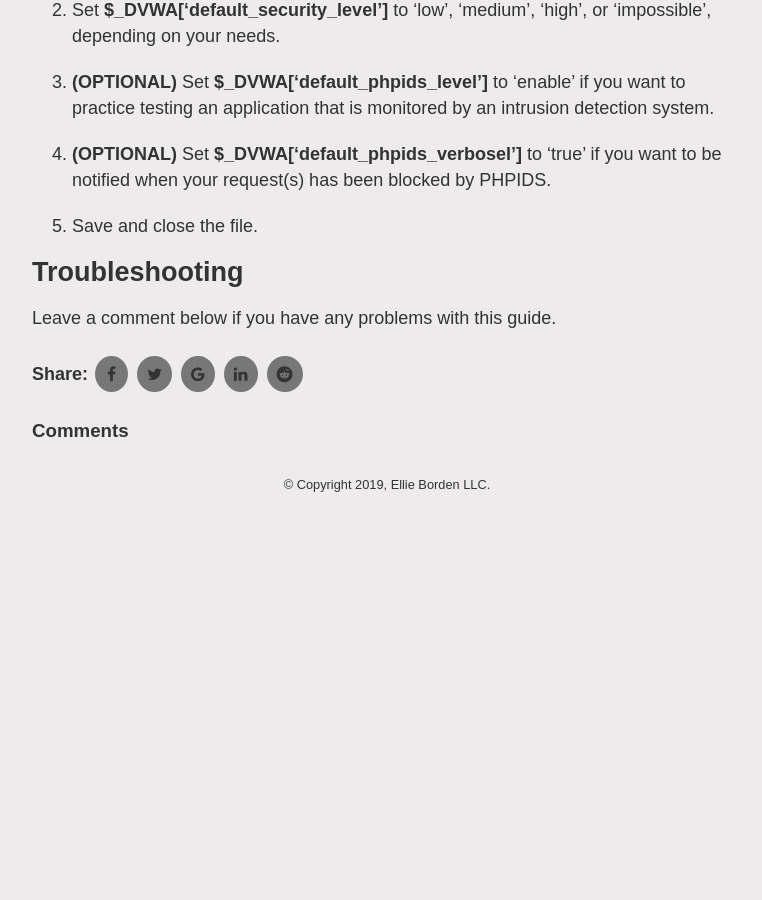
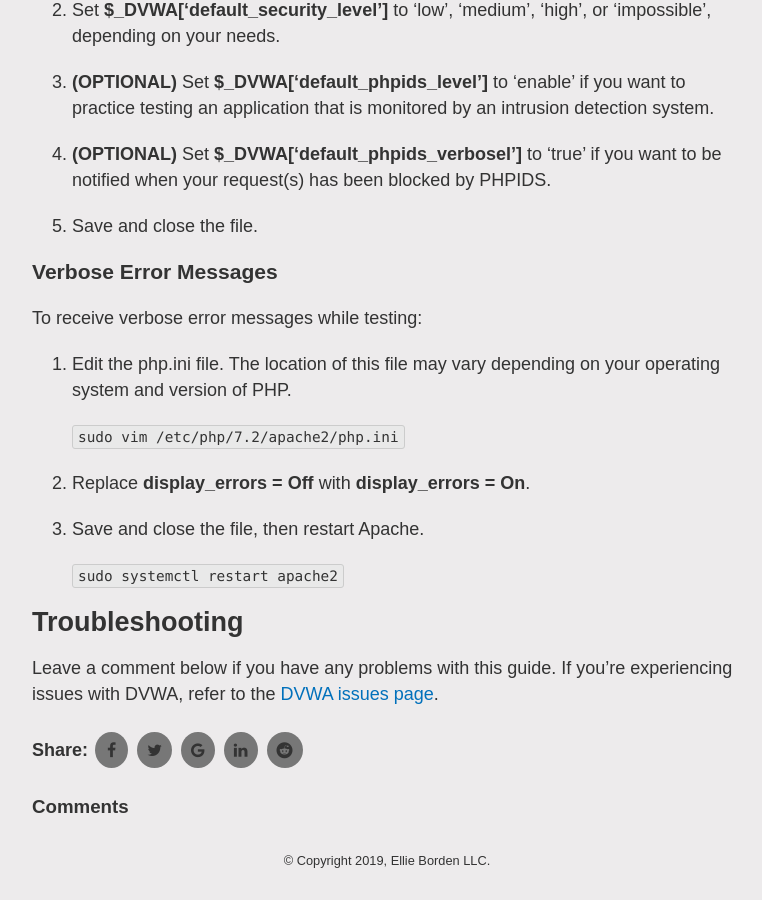
Before and after one commit to EllieBorden/ellieborden.tech, a Jekyll site: the page built from _posts/2019/2019-06-19-security-test-environment.markdown, in a window 1280 px wide and 900 px high, scrolled down 10573 px. Shown: the whole window, without its empty margins (253-1015 px from the left). Built offline with Jekyll 4.4.1, drawn with Linux system fonts in a browser that asks for light colours; comment, search, counter and statistics services are not loaded; before the commit the page ends 11098 px from its top, so only the background shows below that; some of the changed text lies outside the part shown.

Commit message:
added content to sec test env. small adjustments

```diff
--- a/_posts/2019/2019-01-15-welcome.markdown
+++ b/_posts/2019/2019-01-15-welcome.markdown
@@ -4,6 +4,6 @@
 comments: true
 date: "2019-01-15 17:22"
 ---
-Thanks for checking out my site! There is nothing here right now, but I am actively working on content. Please come back later or subscribe to be notified when new content is posted.
+Thanks for checking out my site! There is nothing here right now, but I am actively working on content. Please come back later or [subscribe](about#subscribe) to be notified when new content is posted.
 
  \- Ellie
--- a/_posts/2019/2019-06-19-security-test-environment.markdown
+++ b/_posts/2019/2019-06-19-security-test-environment.markdown
@@ -324,7 +324,7 @@
 
 The Apache user must have write permission to a few directories to work with file uploads and the PHP-Intrusion Detection System (PHPIDS).
 
-1. Find the apache2 user.
+1. Find the apache user.
 
     {:style="overflow: auto; white-space: nowrap;"}
     `ps aux | egrep '(apache|httpd)'`
@@ -415,6 +415,22 @@
 
 5. Save and close the file.
 
+### Verbose Error Messages
+
+To receive verbose error messages while testing:
+
+1. Edit the php.ini file. The location of this file may vary depending on your operating system and version of PHP.
+
+    {:style="overflow: auto; white-space: nowrap;"}
+    `sudo vim /etc/php/7.2/apache2/php.ini`
+
+2. Replace **display_errors = Off** with **display_errors = On**.
+
+3. Save and close the file, then restart Apache.
+
+    {:style="overflow: auto; white-space: nowrap;"}
+    `sudo systemctl restart apache2`
+
 ## Troubleshooting
 
-Leave a comment below if you have any problems with this guide.
+Leave a comment below if you have any problems with this guide. If you're experiencing issues with DVWA, refer to the [DVWA issues page](https://github.com/ethicalhack3r/DVWA/issues).
```
Also changed, not shown: other parts of _posts/2019/2019-06-19-security-test-environment.markdown (+1 -1 lines).
